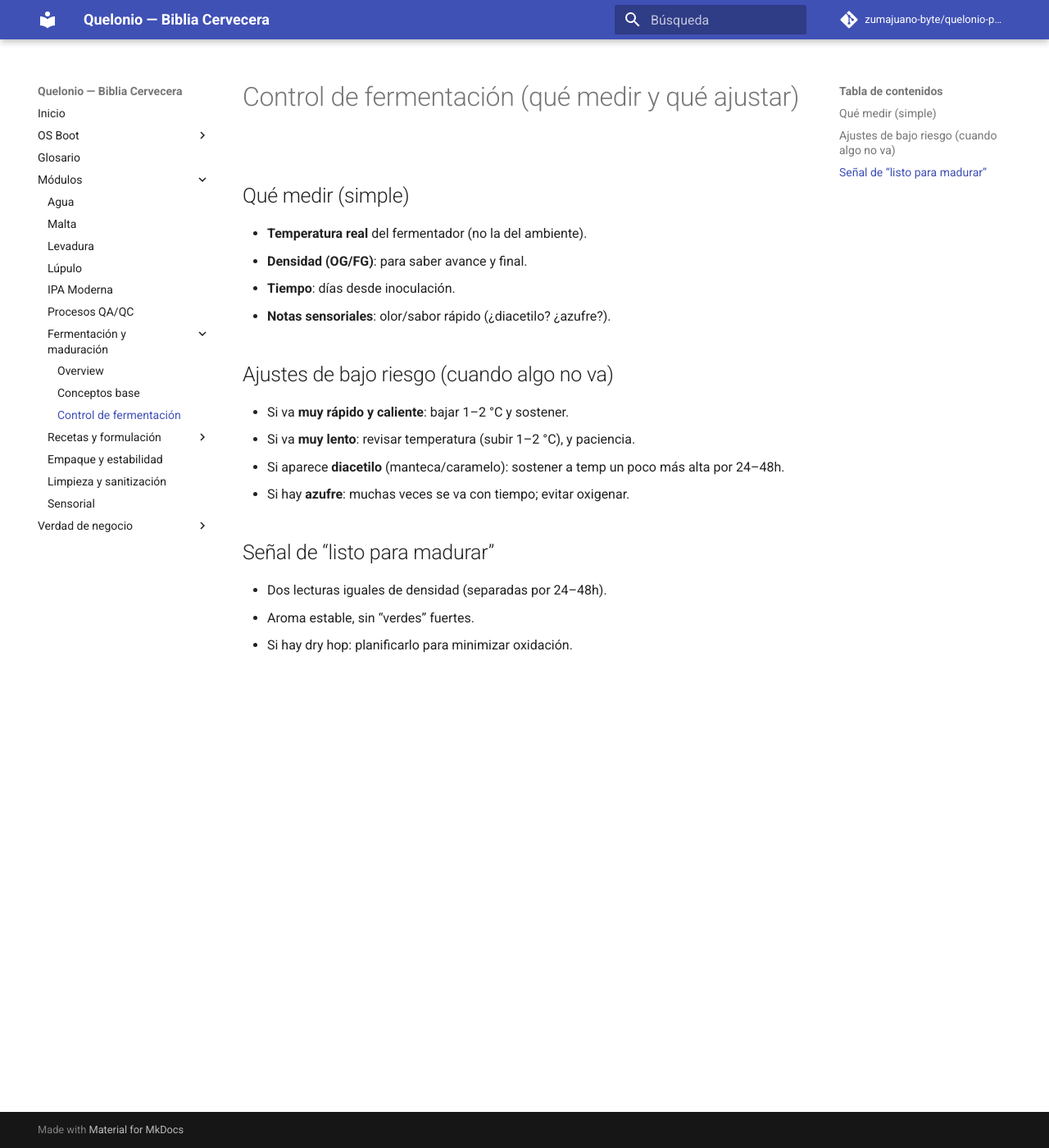
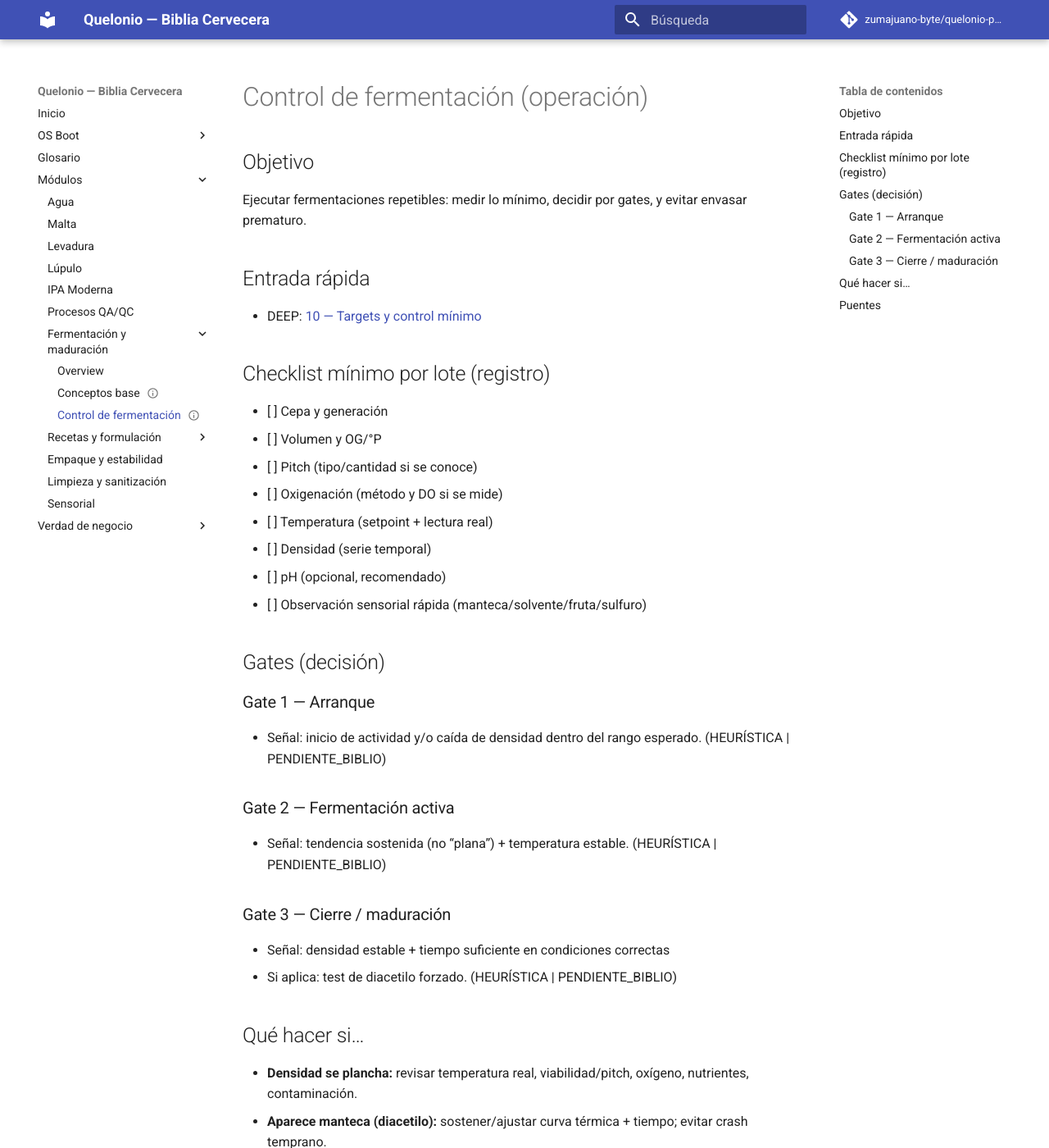
Before and after one commit to zumajuano-byte/quelonio-pages, an MkDocs documentation site: the page built from docs/07_Fermentacion_Maduracion/Control_de_fermentacion.md, in a window 1280 px wide and 1400 px high. Shown: the whole window at 82% size. Built offline with MkDocs 1.6.1 and Material for MkDocs 9.7.7, drawn with Linux system fonts in a browser that asks for light colours; comment, search, counter and statistics services are not loaded; some of the changed text lies outside the part shown.

Commit message:
docs: stabilize fermentation operation hub (concepts + control)

```diff
--- a/docs/07_Fermentacion_Maduracion/Control_de_fermentacion.md
+++ b/docs/07_Fermentacion_Maduracion/Control_de_fermentacion.md
@@ -1,18 +1,46 @@
-# Control de fermentación (qué medir y qué ajustar)
+---
+status: draft
+scope: operacion
+sources:
+  - "PENDIENTE_BIBLIO — White & Zainasheff — Yeast"
+---
 
-## Qué medir (simple)
-- **Temperatura real** del fermentador (no la del ambiente).
-- **Densidad (OG/FG)**: para saber avance y final.
-- **Tiempo**: días desde inoculación.
-- **Notas sensoriales**: olor/sabor rápido (¿diacetilo? ¿azufre?).
+# Control de fermentación (operación)
 
-## Ajustes de bajo riesgo (cuando algo no va)
-- Si va **muy rápido y caliente**: bajar 1–2 °C y sostener.
-- Si va **muy lento**: revisar temperatura (subir 1–2 °C), y paciencia.
-- Si aparece **diacetilo** (manteca/caramelo): sostener a temp un poco más alta por 24–48h.
-- Si hay **azufre**: muchas veces se va con tiempo; evitar oxigenar.
+## Objetivo
+Ejecutar fermentaciones repetibles: medir lo mínimo, decidir por gates, y evitar envasar prematuro.
 
-## Señal de “listo para madurar”
-- Dos lecturas iguales de densidad (separadas por 24–48h).
-- Aroma estable, sin “verdes” fuertes.
-- Si hay dry hop: planificarlo para minimizar oxidación.
+## Entrada rápida
+- DEEP: [10 — Targets y control mínimo](DEEP/10_Targets_y_control_minimo.md)
+
+## Checklist mínimo por lote (registro)
+- [ ] Cepa y generación
+- [ ] Volumen y OG/°P
+- [ ] Pitch (tipo/cantidad si se conoce)
+- [ ] Oxigenación (método y DO si se mide)
+- [ ] Temperatura (setpoint + lectura real)
+- [ ] Densidad (serie temporal)
+- [ ] pH (opcional, recomendado)
+- [ ] Observación sensorial rápida (manteca/solvente/fruta/sulfuro)
+
+## Gates (decisión)
+### Gate 1 — Arranque
+- Señal: inicio de actividad y/o caída de densidad dentro del rango esperado. (HEURÍSTICA | PENDIENTE_BIBLIO)
+
+### Gate 2 — Fermentación activa
+- Señal: tendencia sostenida (no “plana”) + temperatura estable. (HEURÍSTICA | PENDIENTE_BIBLIO)
+
+### Gate 3 — Cierre / maduración
+- Señal: densidad estable + tiempo suficiente en condiciones correctas
+- Si aplica: test de diacetilo forzado. (HEURÍSTICA | PENDIENTE_BIBLIO)
+
+## Qué hacer si…
+- **Densidad se plancha:** revisar temperatura real, viabilidad/pitch, oxígeno, nutrientes, contaminación.
+- **Aparece manteca (diacetilo):** sostener/ajustar curva térmica + tiempo; evitar crash temprano.
+- **Riesgo de O₂ al crash/transfer:** purgas, presiones, minimizar succión, evitar headspace.
+
+## Puentes
+- Biología de levadura: [03 — Levadura](../03_Levadura/03_Levadura.md)
+- Curva térmica/VDK (DEEP): [20 — Curva térmica y diacetilo](DEEP/20_Curva_termica_y_diacetilo.md)
+- Transferencias/crash/salida (DEEP): [30 — Transferencias y salida](DEEP/30_Transferencias_cold_crash_y_salida.md)
+- Troubleshooting (DEEP): [40 — Troubleshooting](DEEP/40_Troubleshooting_proceso.md)
```
Also changed, not shown: docs/07_Fermentacion_Maduracion/Conceptos_base.md (+28 -20 lines).
